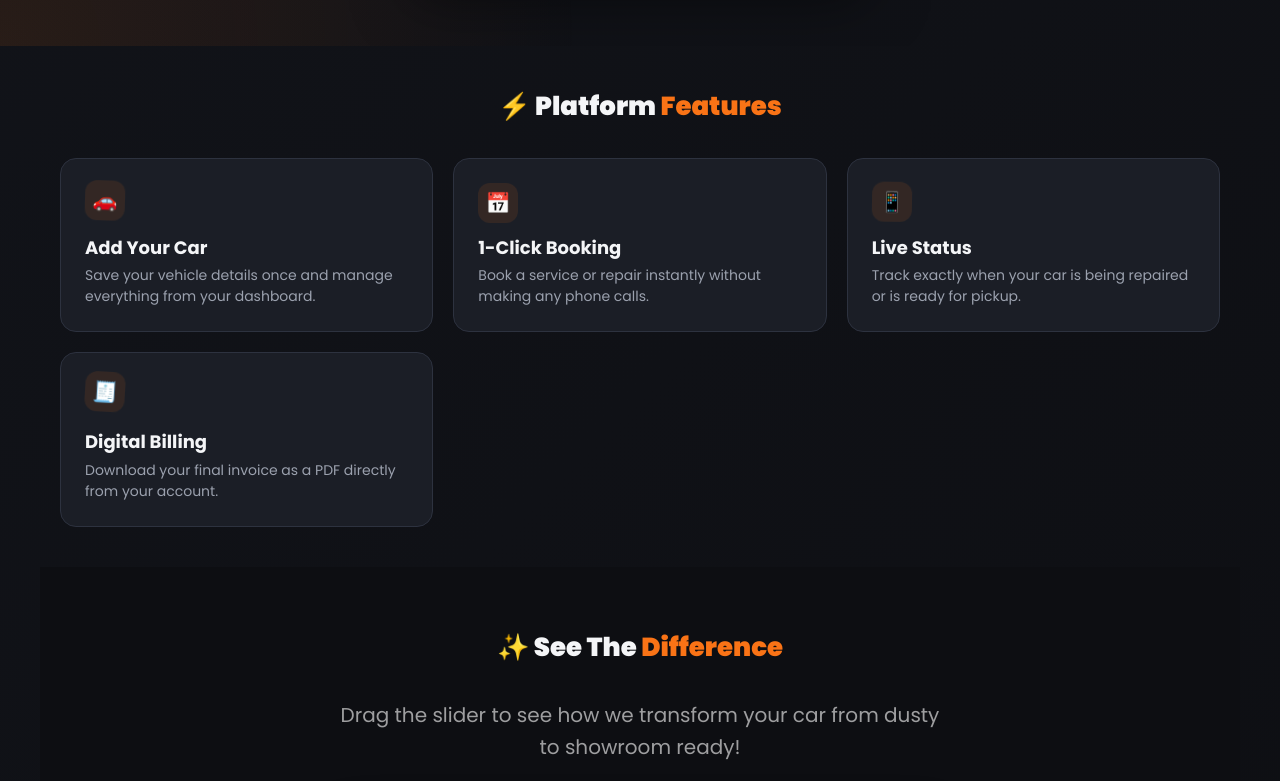
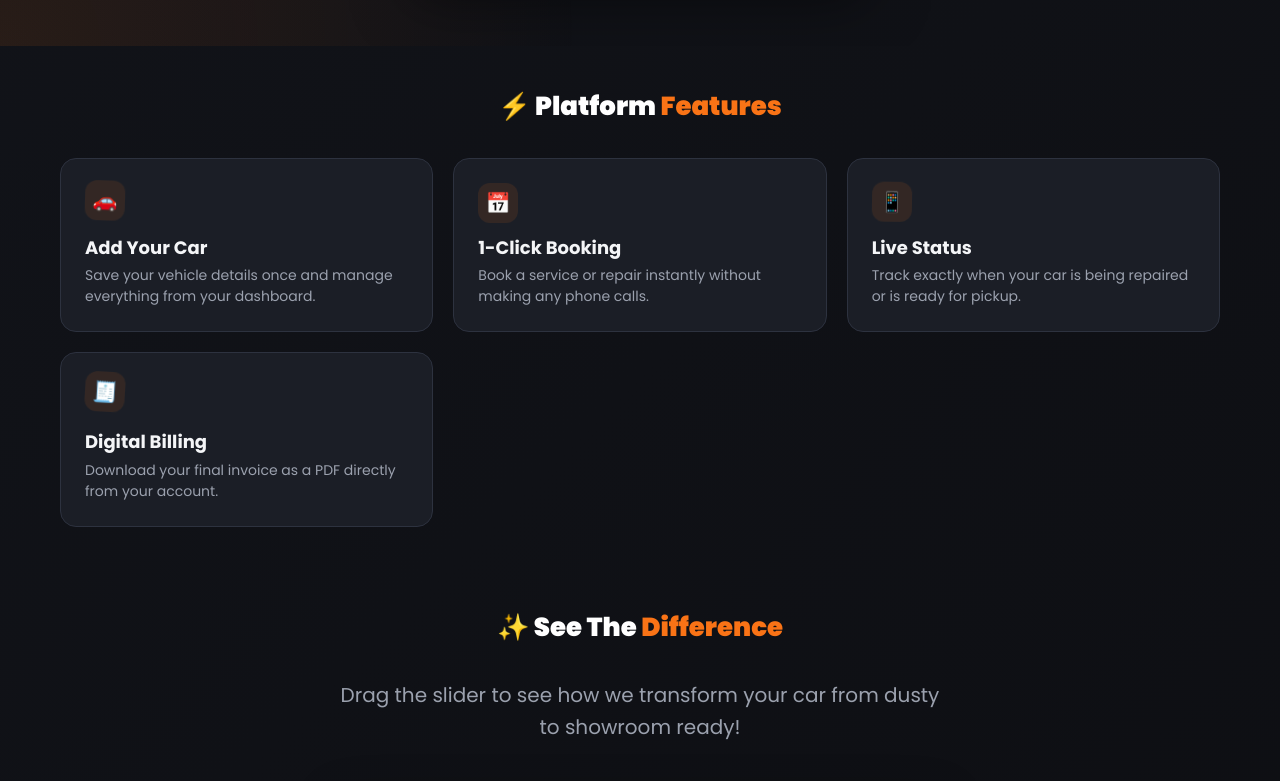
Before and after one commit to khushii-patidar/Smart-Garage, a Django app: page / in a window 1280 px wide. Shown: the part 729-1510 px from the top of the page. Run offline with Django 5.2, Linux system fonts and the light colour scheme; some web fonts are replaced; grey boxes are pictures that could not be loaded.

Commit message:
Fixed slider background color for light mode

```diff
--- a/templates/core/landing.html
+++ b/templates/core/landing.html
@@ -60,7 +60,7 @@
 
 /* Section & Grid */
 .sec { padding: 40px 20px; max-width: 1200px; margin: 0 auto; text-align: center; }
-.sec-t { font-size: 26px; font-weight: 900; color: var(--paper); margin-bottom: 30px; }
+.sec-t { font-size: 26px; font-weight: 900; color: white; margin-bottom: 30px; }
 .sec-t span { color: #f97316; }
 .fgrid { display: grid; grid-template-columns: repeat(auto-fit, minmax(300px, 1fr)); gap: 20px; }
 .fcard { background: var(--surface); border: 1px solid var(--surface-3); padding: 24px; border-radius: 16px; text-align: left; transition: 0.3s; }
@@ -144,9 +144,9 @@
 </div>
 
 <!-- BEFORE / AFTER MAGIC SLIDER -->
-<div class="sec" style="background: #0d0e12; padding: 60px 20px;">
+<div class="sec">
   <div class="sec-t">✨ See The <span>Difference</span></div>
-  <p style="text-align: center; color: rgba(255,255,255,0.6); margin-bottom: 40px; max-width: 600px; margin-left: auto; margin-right: auto;">Drag the slider to see how we transform your car from dusty to showroom ready!</p>
+  <p style="text-align: center; color: var(--muted); margin-bottom: 40px; max-width: 600px; margin-left: auto; margin-right: auto;">Drag the slider to see how we transform your car from dusty to showroom ready!</p>
 
   <div class="slider-container" style="position: relative; max-width: 600px; height: 350px; margin: 0 auto; border-radius: 20px; overflow: hidden; box-shadow: 0 20px 40px rgba(0,0,0,0.5); cursor: ew-resize;">
     <!-- AFTER Image (Bottom Layer) -->
```
